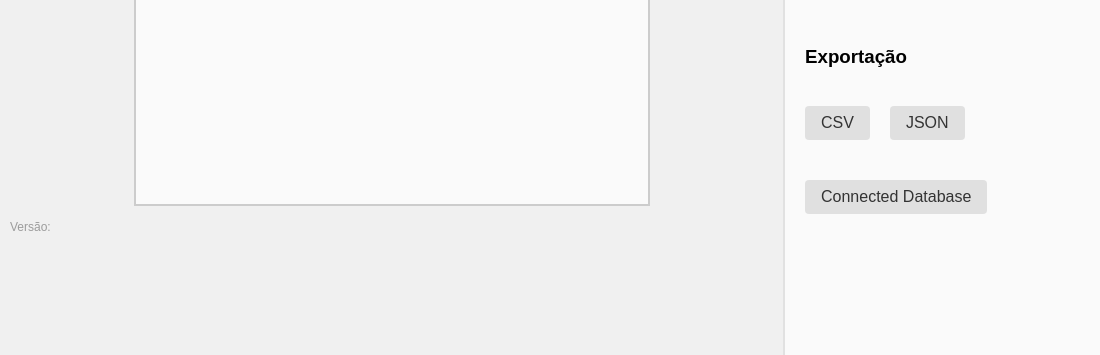
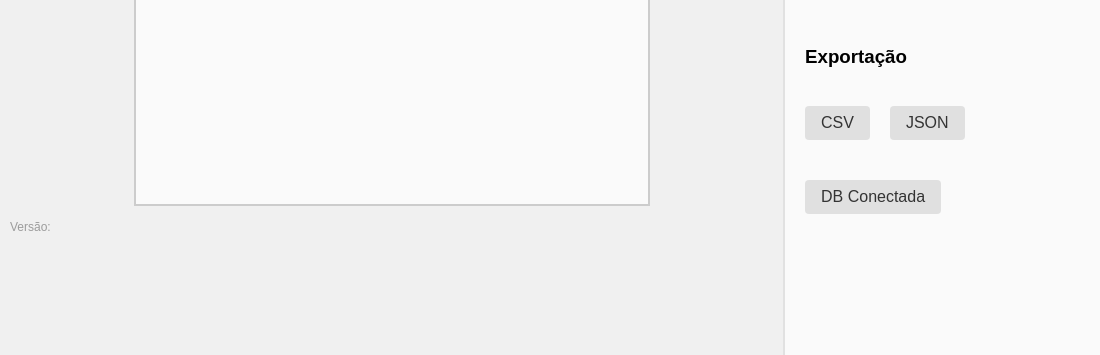
Before and after one commit to NEPEM-UFSC/AIpomoea, an Electron app: page views/leaves.html in a window 1100 px wide. Shown: the part 556-911 px from the top of the page. Drawn offline with Linux system fonts and the light colour scheme; no server answers.

Commit message:
Refatorar: Traduzir rótulo de 'Connected Database' para 'DB Conectada' em leaves.html

```diff
--- a/views/leaves.html
+++ b/views/leaves.html
@@ -107,7 +107,7 @@
                 </div>
                 <div class="operation-item">
                     <input type="checkbox" id="connected-database">
-                    <label for="connected-database" class="operation-item">Connected Database</label>
+                    <label for="connected-database" class="operation-item">DB Conectada</label>
                 </div>
             </section>
             <button class="execute-button" style="opacity: 0%; pointer-events: none;" onclick="executeCustomLoading(); executeCommands(modeName); uploadImage(modeName);">Executar</button>
```
